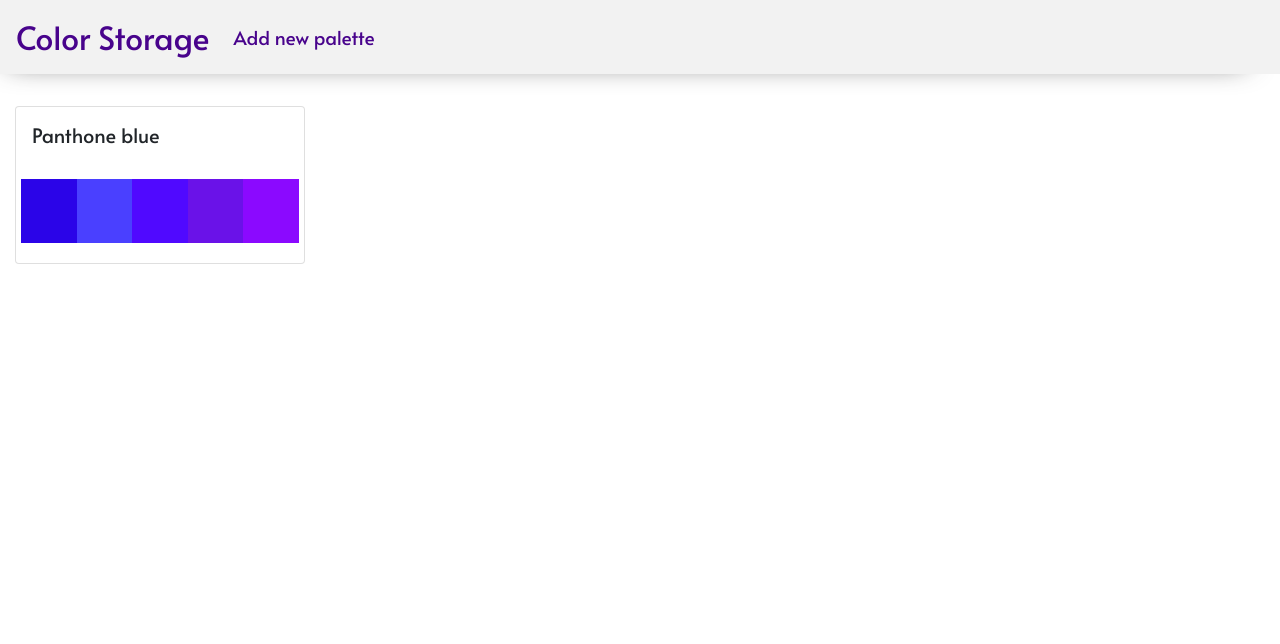
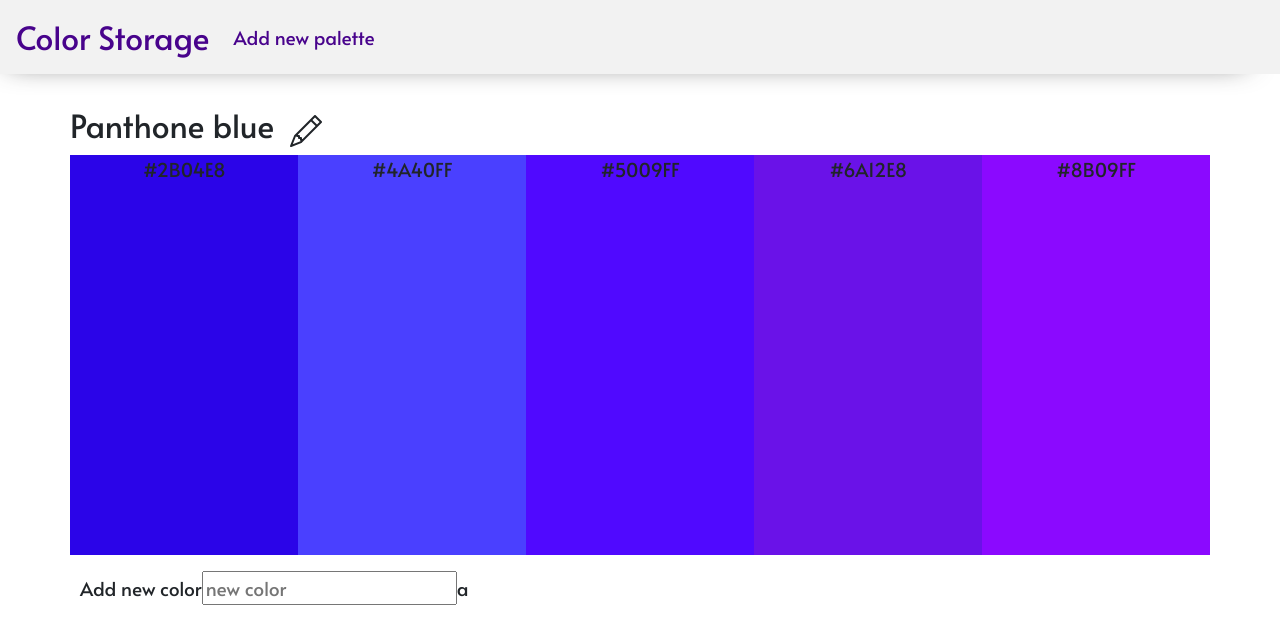
Before and after one commit to frogfreg/colors, a React (Create React App) app: page / in a window 1280 px wide. Shown: the top 644 px of the page. Built offline with nearby package versions, Linux system fonts and the light colour scheme; the HTML template or start-up script is replaced by a standard one.

Commit message:
added a new component

```diff
--- a/package.json
+++ b/package.json
@@ -7,6 +7,7 @@
     "@testing-library/react": "^9.5.0",
     "@testing-library/user-event": "^7.2.1",
     "bootstrap": "^4.5.2",
+    "bootstrap-icons": "^1.0.0",
     "react": "^16.13.1",
     "react-bootstrap": "^1.3.0",
     "react-dom": "^16.13.1",
--- /dev/null
+++ b/src/ColorCard.css
@@ -0,0 +1,14 @@
+.card {
+  position: relative;
+  margin-bottom: 0.5rem;
+  border: 0.2rem solid rgba(0, 0, 0, 0.212);
+  transition: all 0.5s;
+}
+.card:hover {
+  transform: translateY(-0.3rem);
+  cursor: pointer;
+}
+.card-title svg {
+  position: absolute;
+  right: 1rem;
+}
--- a/src/ColorCard.js
+++ b/src/ColorCard.js
@@ -1,10 +1,26 @@
 import React from "react";
+import "./ColorCard.css";
 
 function ColorCard(props) {
   return (
     <div className="col-md-3">
       <div className="card">
-        <h5 className="card-title">{props.cardData.name}</h5>
+        <h5 className="card-title">
+          {props.cardData.name}{" "}
+          <svg
+            width="1em"
+            height="1em"
+            viewBox="0 0 16 16"
+            className="bi bi-pencil"
+            fill="currentColor"
+            xmlns="http://www.w3.org/2000/svg"
+          >
+            <path
+              fill-rule="evenodd"
+              d="M12.146.146a.5.5 0 0 1 .708 0l3 3a.5.5 0 0 1 0 .708l-10 10a.5.5 0 0 1-.168.11l-5 2a.5.5 0 0 1-.65-.65l2-5a.5.5 0 0 1 .11-.168l10-10zM11.207 2.5L13.5 4.793 14.793 3.5 12.5 1.207 11.207 2.5zm1.586 3L10.5 3.207 4 9.707V10h.5a.5.5 0 0 1 .5.5v.5h.5a.5.5 0 0 1 .5.5v.5h.293l6.5-6.5zm-9.761 5.175l-.106.106-1.528 3.821 3.821-1.528.106-.106A.5.5 0 0 1 5 12.5V12h-.5a.5.5 0 0 1-.5-.5V11h-.5a.5.5 0 0 1-.468-.325z"
+            />
+          </svg>
+        </h5>
         <div className=" card-body container">
           <div className="row">
             {props.cardData.colors.map((color) => {
--- a/src/ColorDisplay.js
+++ b/src/ColorDisplay.js
@@ -2,16 +2,36 @@ import React from "react";
 import "./ColorDisplay.css";
 import ColorCard from "./ColorCard";
 
-const cardData = {
-  name: "Panthone blue",
-  colors: ["#2B04E8", "#4A40FF", "#5009FF", "#6A12E8", "#8B09FF"],
-};
+const cardData = [
+  {
+    name: "Panthone blue",
+    colors: ["#2B04E8", "#4A40FF", "#5009FF", "#6A12E8", "#8B09FF"],
+  },
+  {
+    name: "Royal dance",
+    colors: ["#40007F"],
+  },
+  {
+    name: "Panthone blue",
+    colors: ["#2B04E8", "#4A40FF", "#5009FF", "#6A12E8", "#8B09FF"],
+  },
+  {
+    name: "Royal dance",
+    colors: ["#40007F", "#6000BF", "#8000FF", "#200040", "#7300E5"],
+  },
+  {
+    name: "Royal dance",
+    colors: ["#40007F", "#6000BF", "#8000FF", "#200040", "#7300E5"],
+  },
+];
 
 function ColorDisplay() {
   return (
     <div className="container-fluid">
       <div className="row">
-        <ColorCard cardData={cardData} />
+        {cardData.map((cardData) => {
+          return <ColorCard cardData={cardData} />;
+        })}
       </div>
     </div>
   );
--- /dev/null
+++ b/src/ColorEditor.css
@@ -0,0 +1,11 @@
+.color-show {
+  text-align: center;
+}
+
+h2 svg {
+  margin-left: 1rem;
+}
+
+.form-row {
+  margin-top: 1rem;
+}
--- /dev/null
+++ b/src/ColorEditor.js
@@ -0,0 +1,66 @@
+import React, { useState } from "react";
+import "./ColorEditor.css";
+function ColorEditor(props) {
+  const [newColorInput, setNewColorInput] = useState("");
+  return (
+    <div className="container">
+      <div className="row">
+        <h2>
+          {props.colorInfo.name}
+          <svg
+            width="1em"
+            height="1em"
+            viewBox="0 0 16 16"
+            className="bi bi-pencil"
+            fill="currentColor"
+            xmlns="http://www.w3.org/2000/svg"
+          >
+            <path
+              fill-rule="evenodd"
+              d="M12.146.146a.5.5 0 0 1 .708 0l3 3a.5.5 0 0 1 0 .708l-10 10a.5.5 0 0 1-.168.11l-5 2a.5.5 0 0 1-.65-.65l2-5a.5.5 0 0 1 .11-.168l10-10zM11.207 2.5L13.5 4.793 14.793 3.5 12.5 1.207 11.207 2.5zm1.586 3L10.5 3.207 4 9.707V10h.5a.5.5 0 0 1 .5.5v.5h.5a.5.5 0 0 1 .5.5v.5h.293l6.5-6.5zm-9.761 5.175l-.106.106-1.528 3.821 3.821-1.528.106-.106A.5.5 0 0 1 5 12.5V12h-.5a.5.5 0 0 1-.5-.5V11h-.5a.5.5 0 0 1-.468-.325z"
+            />
+          </svg>
+        </h2>
+      </div>
+      <div className="row color-show">
+        {props.colorInfo.colors.map((color) => {
+          return (
+            <div
+              className="col-md"
+              style={{ height: "50vh", backgroundColor: color }}
+            >
+              <p>{color}</p>
+            </div>
+          );
+        })}
+      </div>
+      <div className="row form-row">
+        <form className="form-inline form-lg">
+          <div className="form-group">
+            <label htmlFor="newColorInput">Add new color</label>
+            <input
+              id="newColorInput"
+              onChange={(event) => {
+                setNewColorInput(event.target.value);
+              }}
+              type="text"
+              placeholder="new color"
+              value={newColorInput}
+            />
+            <div
+              style={{
+                height: "100%",
+                width: "4rem",
+                backgroundColor: newColorInput,
+              }}
+            >
+              a
+            </div>
+          </div>
+        </form>
+      </div>
+    </div>
+  );
+}
+
+export default ColorEditor;
--- a/src/Container.js
+++ b/src/Container.js
@@ -1,12 +1,36 @@
 import React from "react";
 import Navbar from "./Navbar";
 import ColorDisplay from "./ColorDisplay";
+import ColorEditor from "./ColorEditor";
+const cardData = [
+  {
+    name: "Panthone blue",
+    colors: ["#2B04E8", "#4A40FF", "#5009FF", "#6A12E8", "#8B09FF"],
+  },
+  {
+    name: "Royal dance",
+    colors: ["#40007F"],
+  },
+  {
+    name: "Panthone blue",
+    colors: ["#2B04E8", "#4A40FF", "#5009FF", "#6A12E8", "#8B09FF"],
+  },
+  {
+    name: "Royal dance",
+    colors: ["#40007F", "#6000BF", "#8000FF", "#200040", "#7300E5"],
+  },
+  {
+    name: "Royal dance",
+    colors: ["#40007F", "#6000BF", "#8000FF", "#200040", "#7300E5"],
+  },
+];
 
 function Container() {
   return (
     <div>
       <Navbar />
-      <ColorDisplay />
+      {/* <ColorDisplay /> */}
+      <ColorEditor colorInfo={cardData[0]} />
     </div>
   );
 }
```
Also changed, not shown: 1 other file (tests, documents, lock files or other folders).
